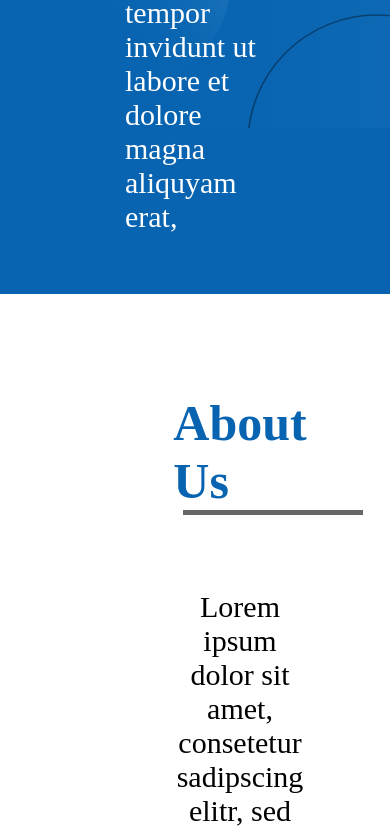
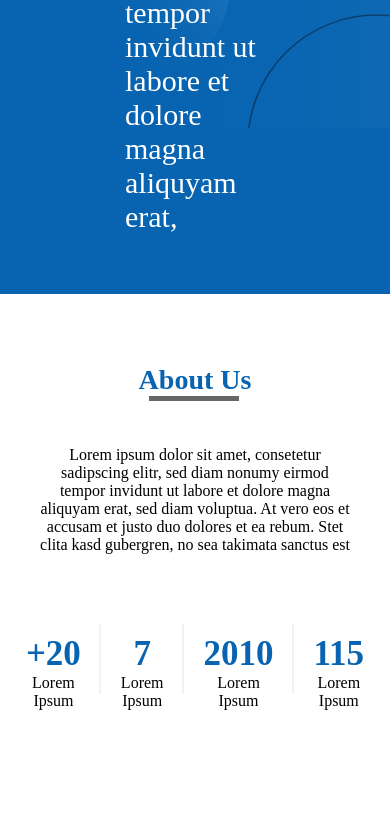
Before and after one commit to truongduchuy/Landing-Pages, a React (Create React App) app: page /bluetrading in a window 390 px wide. Shown: the part 938-1771 px from the top of the page. After the commit the page ends 1693 px from the top, so only its background shows below. Built offline with nearby package versions, Linux system fonts and the light colour scheme.

Commit message:
blue-trading: responsive about section

```diff
--- a/src/index.css
+++ b/src/index.css
@@ -4,6 +4,10 @@ body, * {
   box-sizing: border-box;
 }
 
+body {
+  overflow-x: hidden;
+}
+
 html {
   font-size: 10px;
 }
--- a/src/pages/BlueTrading/About.scss
+++ b/src/pages/BlueTrading/About.scss
@@ -1,5 +1,5 @@
 .about {
-  padding: 10rem 24rem 3.7rem;
+  padding: 8rem 4rem 3rem;
 
   &__content {
     display: flex;
@@ -8,7 +8,7 @@
     margin-bottom: 10rem;
 
     h3 {
-      color: #0864B1;
+      color: #0864b1;
       margin-bottom: 8rem;
       font-size: 5rem;
       position: relative;
@@ -16,7 +16,7 @@
       &::after {
         content: '';
         width: 18rem;
-        height: .5rem;
+        height: 0.5rem;
         background-color: #676767;
         position: absolute;
         bottom: -0.5rem;
@@ -27,7 +27,7 @@
     p {
       text-align: center;
       font-size: 3rem;
-      padding: 0 5rem;
+      padding: 0 15rem;
     }
   }
 
@@ -49,18 +49,17 @@
           right: 0;
           top: 0;
           content: '';
-          width: .2rem;
+          width: 0.2rem;
           height: 12rem;
-          background-color: #E6E6E6;
-          opacity: .5;
-
+          background-color: #e6e6e6;
+          opacity: 0.5;
         }
       }
 
       p:first-child {
-       font-size: 8rem;
-       font-weight: bold;
-       color: #0864B1;
+        font-size: 8rem;
+        font-weight: bold;
+        color: #0864b1;
       }
 
       p:nth-child(2) {
@@ -70,6 +69,106 @@
   }
 
   @media screen and (max-width: 1024px) {
+    &__content {
+      margin-bottom: 8rem;
 
+      h3 {
+        font-size: 4.5rem;
+        margin-bottom: 6rem;
+
+        &::after {
+          width: 16rem;
+        }
+      }
+
+      p {
+        font-size: 2.5rem;
+        padding: 0 10rem;
+      }
+    }
+
+    &__numbers {
+      > div {
+        p:first-child {
+          font-size: 6rem;
+        }
+
+        p:nth-child(2) {
+          font-size: 2.5rem;
+        }
+
+        &:not(:last-child)::after {
+          height: 9rem;
+        }
+      }
+    }
+  }
+  @media screen and (max-width: 768px) {
+    padding: 7rem 4rem 3.5rem;
+
+    &__content {
+      margin-bottom: 7rem;
+
+      h3 {
+        font-size: 3.5rem;
+        margin-bottom: 5rem;
+
+        &::after {
+          width: 12rem;
+        }
+      }
+
+      p {
+        font-size: 1.8rem;
+        padding: 0 3rem;
+      }
+    }
+
+    &__numbers {
+      > div {
+        p:first-child {
+          font-size: 5rem;
+        }
+
+        p:nth-child(2) {
+          font-size: 1.8rem;
+        }
+
+        &:not(:last-child)::after {
+          height: 7rem;
+        }
+      }
+    }
+  }
+  @media screen and (max-width: 480px) {
+    &__content {
+      margin-bottom: 7rem;
+
+      h3 {
+        font-size: 2.8rem;
+        margin-bottom: 5rem;
+
+        &::after {
+          width: 9rem;
+        }
+      }
+
+      p {
+        font-size: 1.6rem;
+        padding: 0;
+      }
+    }
+
+    &__numbers {
+      > div {
+        p:first-child {
+          font-size: 3.5rem;
+        }
+
+        p:nth-child(2) {
+          font-size: 1.6rem;
+        }
+      }
+    }
   }
 }
```
